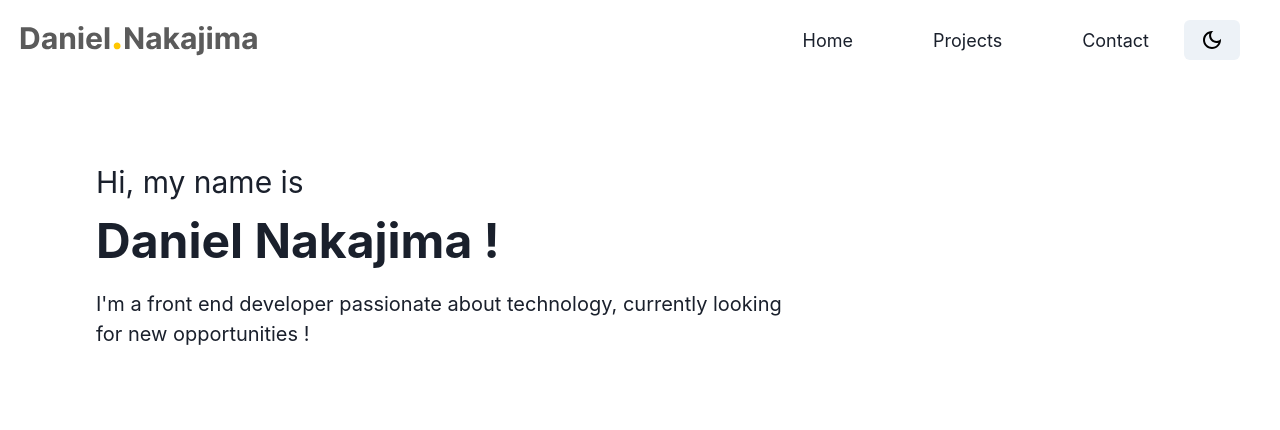
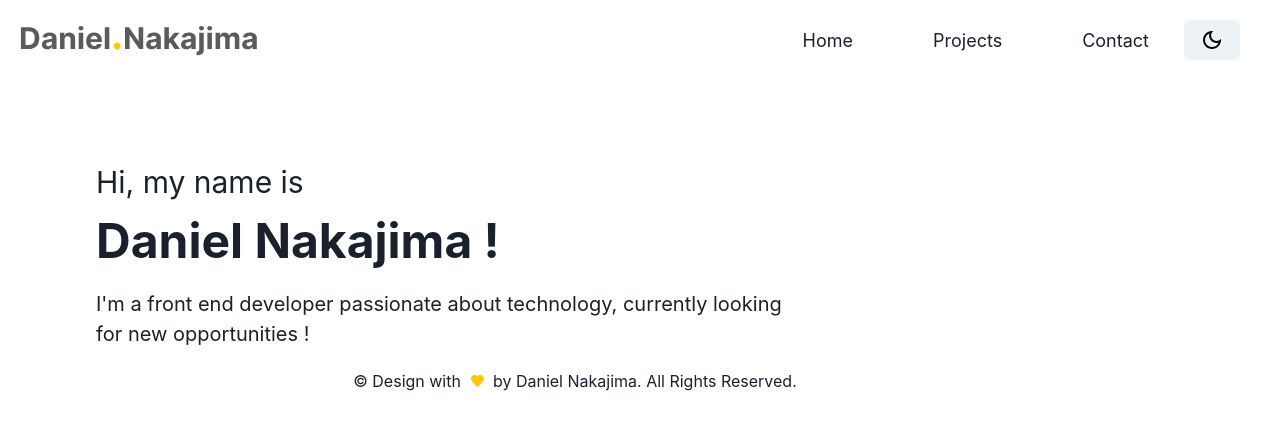
Before and after one commit to NakajimaDaniel/personal-site, a Next.js app: page / in a window 1280 px wide. Shown: the top 430 px of the page. Built offline with nearby package versions, Linux system fonts and the light colour scheme.

Commit message:
feat: added footer

```diff
--- /dev/null
+++ b/src/components/Footer/index.jsx
@@ -0,0 +1,15 @@
+import { Container, Flex, Text, Image, Box } from "@chakra-ui/react";
+
+
+
+export function Footer() {
+  return (
+    <Container mb={5} mt={5}>
+      <Flex align="center" flexDir="row">
+        <Text pr="1">©  Design with</Text>
+        <Image src="heart.svg" />
+        <Text pl="1">by Daniel Nakajima. All Rights Reserved.</Text>
+      </Flex>
+    </Container>
+  )
+}
--- a/src/components/Layout/index.jsx
+++ b/src/components/Layout/index.jsx
@@ -1,16 +1,18 @@
 import { Header } from "../Header";
 import Head from 'next/head'
 import { Box } from "@chakra-ui/react"
+import { Footer } from "../Footer";
 
-export function Layout( { children } ) {
+export function Layout({ children }) {
   return (
     <Box>
       <Head>
-          <title>Daniel Nakajima | Personal Site</title>
-          <meta name="viewport" content="width=device-width, initial-scale=1.0"></meta>
+        <title>Daniel Nakajima | Personal Site</title>
+        <meta name="viewport" content="width=device-width, initial-scale=1.0"></meta>
       </Head>
       <Header />
       {children}
+      <Footer />
     </Box>
   )
 }
```
Also changed, not shown: public/heart.svg (added).
